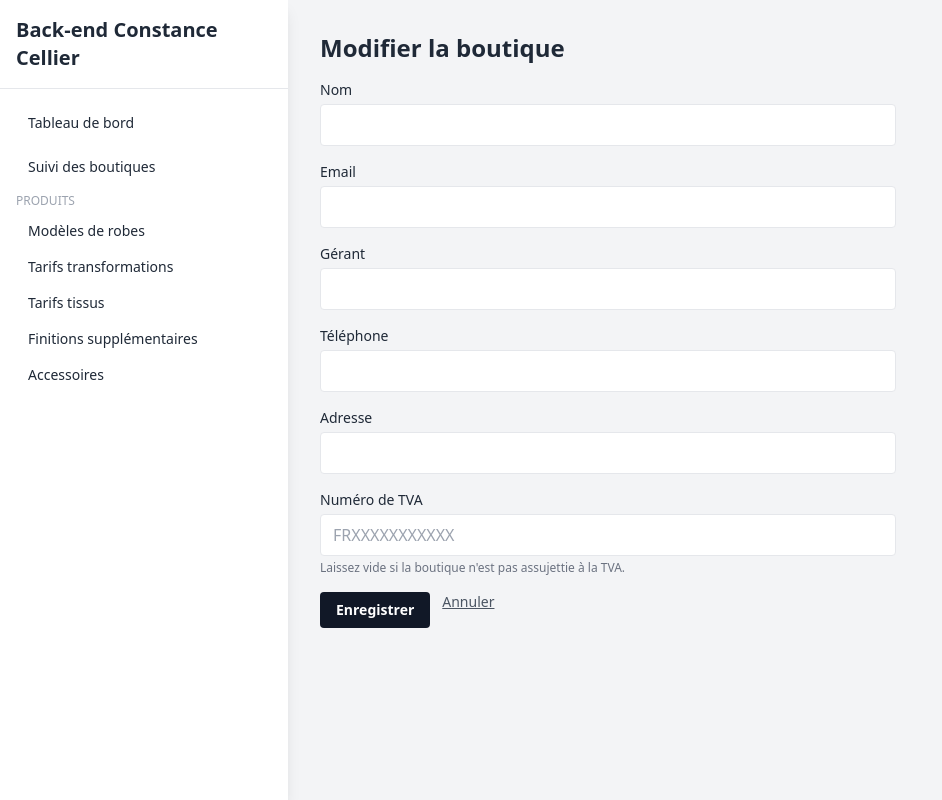
After one commit to RemiVander/Project_Constance, a FastAPI app: template backoffice/app/templates/admin_boutique_edit.html in a window 1280 px wide. The commit adds this page. Shown: the whole page, without its empty margins (0-942 px from the left). Run offline with FastAPI, Linux system fonts and the light colour scheme; the template is opened without the code that fills it, so the values that code supplies are empty; some libraries are stand-ins or nearby versions.

Commit message:
bouton edit boutique

```diff
--- a/backoffice/app/admin_routes.py
+++ b/backoffice/app/admin_routes.py
@@ -659,7 +659,7 @@ def edit_boutique_form(boutique_id: int, request: Request, db: Session = Depends
     if not boutique:
         return RedirectResponse(url="/admin/boutiques", status_code=303)
     return templates.TemplateResponse(
-        "admin/boutique_edit.html",
+        "admin_boutique_edit.html",
         {"request": request, "boutique": boutique},
     )
 
--- a/backoffice/app/boutique_api.py
+++ b/backoffice/app/boutique_api.py
@@ -22,6 +22,8 @@ router = APIRouter(prefix="/api/boutique", tags=["Boutique API"])
 # IMPORTANT : à modifier
 SECRET_KEY = "CHANGE_ME_SECRET_KEY"
 TOKEN_MAX_AGE_SECONDS = 60 * 60 * 24 * 7
+TVA_RATE = 0.20
+MARGE = 2.5
 
 
 def get_serializer():
--- a/backoffice/app/templates/admin_boutique_detail.html
+++ b/backoffice/app/templates/admin_boutique_detail.html
@@ -9,6 +9,12 @@
         <p class="font-semibold">{{ boutique.gerant or '-' }}</p>
         <p class="text-sm text-gray-500 mt-2">Email : {{ boutique.email }}</p>
         <p class="text-sm text-gray-500">Téléphone : {{ boutique.telephone or '-' }}</p>
+        <a
+            href="/admin/boutiques/{{ boutique.id }}/edit"
+            class="inline-block bg-blue-600 text-white text-xs px-3 py-1 rounded hover:bg-blue-700"
+        >
+        Modifier la boutique
+        </a>
 
         <!-- Statut + formulaire de changement -->
         <div class="mt-4">
--- /dev/null
+++ b/backoffice/app/templates/admin_boutique_edit.html
@@ -0,0 +1,63 @@
+{% extends "base.html" %}
+{% block title %}Modifier la boutique {{ boutique.nom }}{% endblock %}
+
+{% block content %}
+<h1 class="text-2xl font-bold mb-4">Modifier la boutique</h1>
+
+<form method="post" class="space-y-4 max-w-xl">
+  <div>
+    <label class="block text-sm font-medium mb-1">Nom</label>
+    <input name="nom" type="text" required
+           class="border rounded px-3 py-2 w-full"
+           value="{{ boutique.nom }}">
+  </div>
+
+  <div>
+    <label class="block text-sm font-medium mb-1">Email</label>
+    <input name="email" type="email" required
+           class="border rounded px-3 py-2 w-full"
+           value="{{ boutique.email }}">
+  </div>
+
+  <div>
+    <label class="block text-sm font-medium mb-1">Gérant</label>
+    <input name="gerant" type="text"
+           class="border rounded px-3 py-2 w-full"
+           value="{{ boutique.gerant or '' }}">
+  </div>
+
+  <div>
+    <label class="block text-sm font-medium mb-1">Téléphone</label>
+    <input name="telephone" type="text"
+           class="border rounded px-3 py-2 w-full"
+           value="{{ boutique.telephone or '' }}">
+  </div>
+
+  <div>
+    <label class="block text-sm font-medium mb-1">Adresse</label>
+    <input name="adresse" type="text"
+           class="border rounded px-3 py-2 w-full"
+           value="{{ boutique.adresse or '' }}">
+  </div>
+
+  <div>
+    <label class="block text-sm font-medium mb-1">Numéro de TVA</label>
+    <input name="numero_tva" type="text"
+           class="border rounded px-3 py-2 w-full"
+           placeholder="FRXXXXXXXXXXX"
+           value="{{ boutique.numero_tva or '' }}">
+    <p class="text-xs text-gray-500 mt-1">
+      Laissez vide si la boutique n&apos;est pas assujettie à la TVA.
+    </p>
+  </div>
+
+  <div class="flex gap-3">
+    <button type="submit"
+            class="bg-gray-900 text-white text-sm font-semibold px-4 py-2 rounded">
+      Enregistrer
+    </button>
+    <a href="/admin/boutiques/{{ boutique.id }}"
+       class="text-sm text-gray-600 underline">Annuler</a>
+  </div>
+</form>
+{% endblock %}
```
